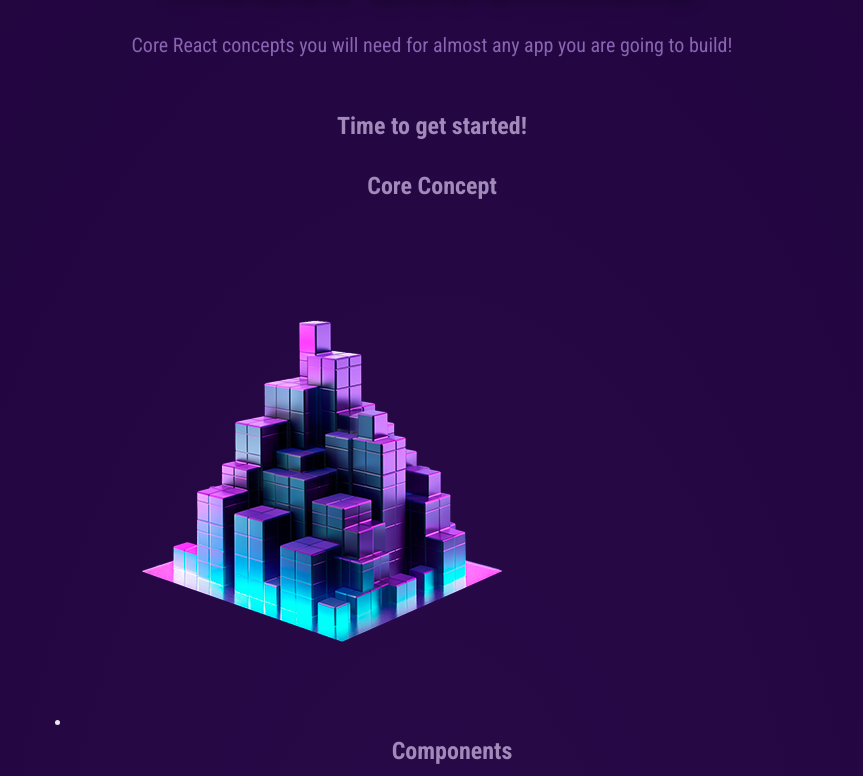
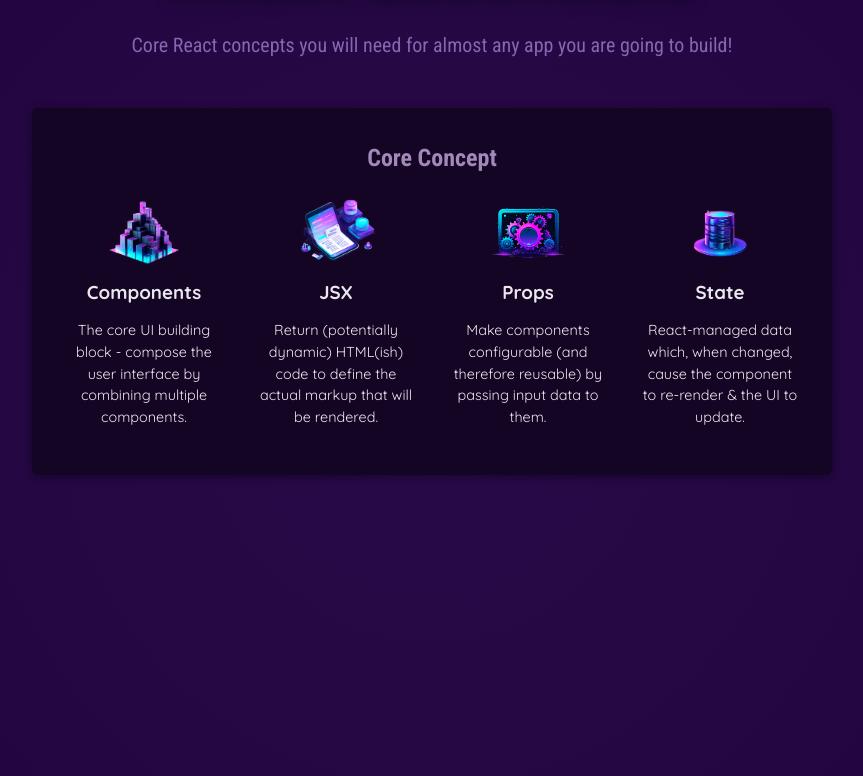
Before and after one commit to daFailer/starting-react-project, a React (Vite) app: page / in a window 1280 px wide. Shown: the part 224-1000 px from the top of the page, without its empty margins (208-1071 px from the left). Built offline with nearby package versions, Linux system fonts and the light colour scheme.

Commit message:
Update CoreConcept component

```diff
--- a/src/App.tsx
+++ b/src/App.tsx
@@ -30,7 +30,6 @@ function App() {
     <div>
       <Header />
       <main>
-        <h2>Time to get started!</h2>
         <CoreConcept />
       </main>
     </div>
--- a/src/components/CoreConcept.tsx
+++ b/src/components/CoreConcept.tsx
@@ -1,55 +1,54 @@
 import componentsImg from '../assets/components.png';
 import jsxImg from '../assets/jsx-ui.png';
 import configImg from '../assets/config.png';
+import stateImg from '../assets/state-mgmt.png';
 
-function CoreConceptItem({ headline, imagePath, description }: { headline: string, imagePath?: string, description: string }) {
+function CoreConceptItem({title, imagePath, description}: {title: string, imagePath?: string, description: string}) {
   return (
     <li>
-            {imagePath ? <img src={imagePath} alt={headline} /> : null}
-            <h2>{headline}</h2>
+      {imagePath ? <img src={imagePath} alt={title} /> : null}
+      <h3>{title}</h3>
       <p>{description}</p>
     </li>
   );
 }
 
-function CoreConcept() {
 const coreConcepts = [
   {
-            headline: 'Components',
+    title: 'Components',
     imagePath: componentsImg,
     description: 'The core UI building block - compose the user interface by combining multiple components.',
   },
   {
-            headline: 'JSX',
+    title: 'JSX',
     imagePath: jsxImg,
     description: 'Return (potentially dynamic) HTML(ish) code to define the actual markup that will be rendered.',
   },
   {
-            headline: 'Props',
+    title: 'Props',
     imagePath: configImg,
     description: 'Make components configurable (and therefore reusable) by passing input data to them.',
   },
   {
-            headline: 'State',
-            // imagePath: './assets/state-mgmt.png',
+    title: 'State',
+    imagePath: stateImg,
     description: 'React-managed data which, when changed, cause the component to re-render & the UI to update.',
   },
 ];
 
+function CoreConcept() {
   return (
-    <div>
+    <section id="core-concepts">
       <h2>Core Concept</h2>
       <ul>
         {coreConcepts.map((item) => (
           <CoreConceptItem
-						key={`${item.headline} ${item.description}`}
-						headline={item.headline}
-						description={item.description}
-						imagePath={item?.imagePath}
+            key={`${item.title} ${item.description}`}
+            {...item}
           />
         ))}
       </ul>
-    </div>
+  </section>
   );
 }
 
```
Lines whose indentation alone changed are shown as unchanged.
